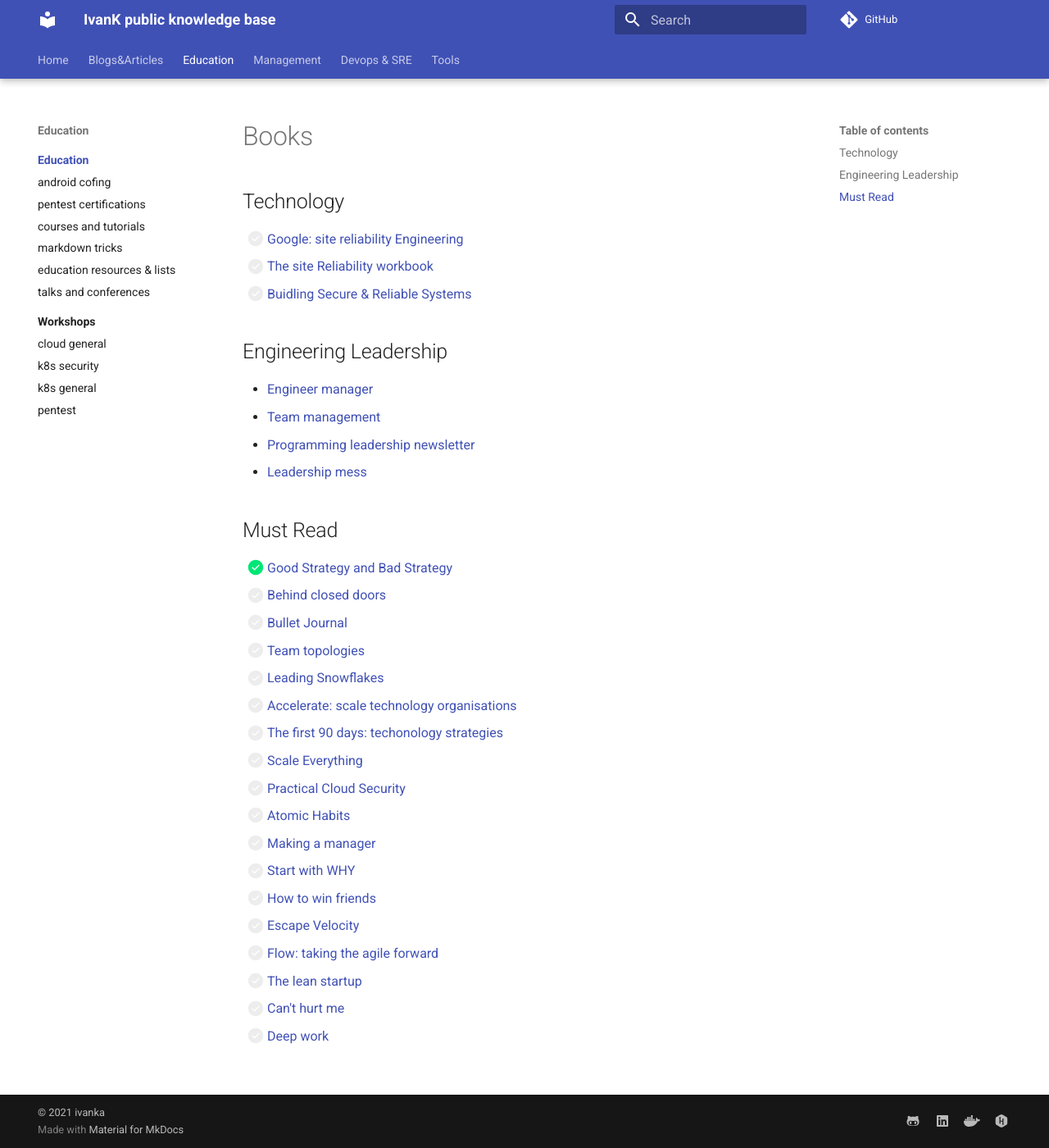
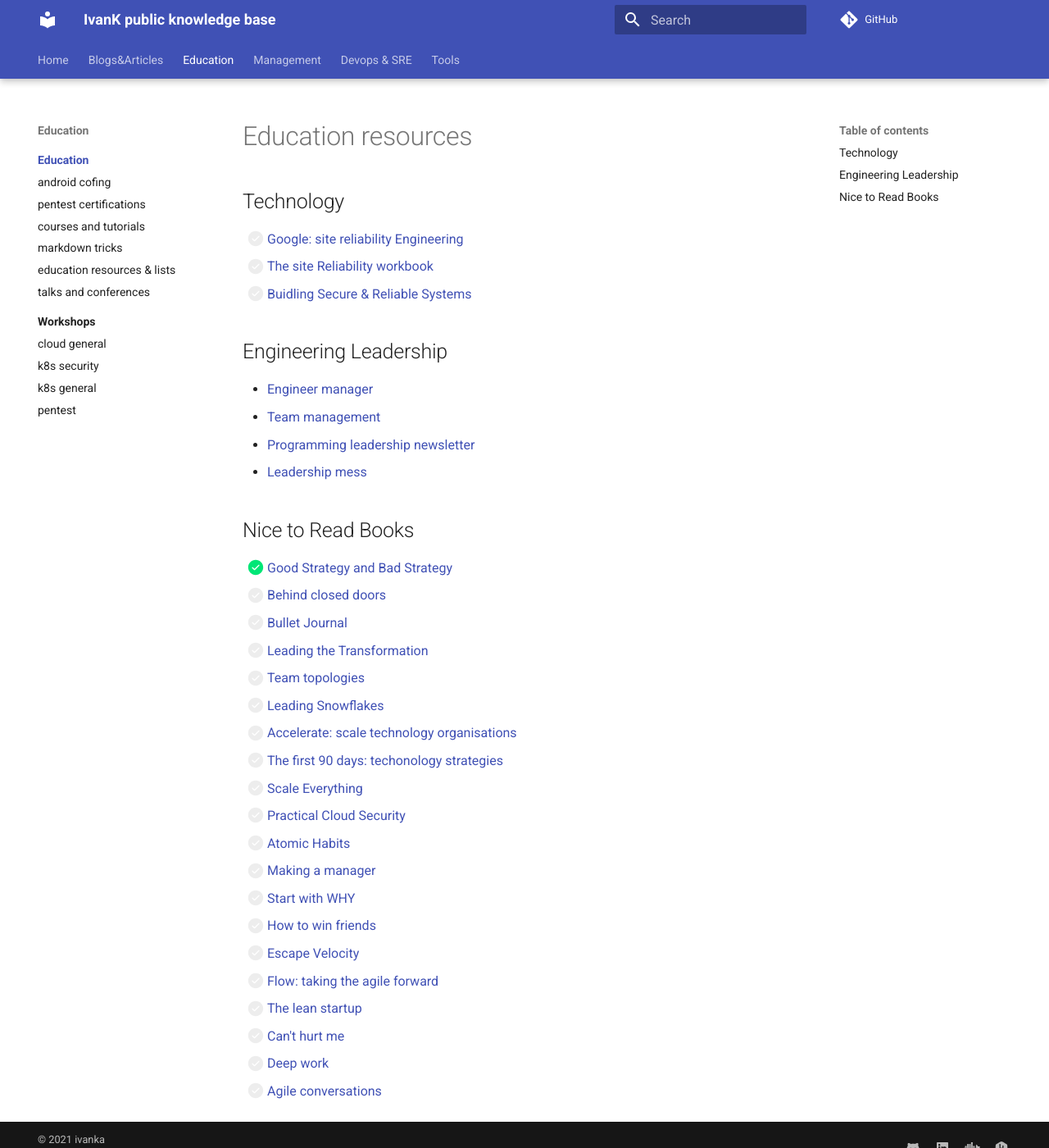
Before and after one commit to ivankatliarchuk/knowledge-base, an MkDocs documentation site: the page built from docs/education/index.md, in a window 1280 px wide and 1400 px high. Shown: the whole window at 82% size. Built offline with MkDocs 1.6.1 and Material for MkDocs 9.7.7, drawn with Linux system fonts in a browser that asks for light colours; comment, search, counter and statistics services are not loaded.

Commit message:
docs: extra books. postmortem practices

```diff
--- a/docs/education/index.md
+++ b/docs/education/index.md
@@ -1,5 +1,5 @@
 ---
-title: books
+title: books & resources
 summary: My books
 authors: ["Ivan K"]
 tags: ["education", "books", "reading"]
@@ -7,7 +7,7 @@ date: 2021-03-08
 published: true
 ---
 
-# Books
+# Education resources
 
 ## Technology
 
@@ -22,11 +22,12 @@ published: true
 - [Programming leadership newsletter](https://marcusblankenship.com/category/blog/daily-writing/)
 - [Leadership mess](https://johnpcutler.github.io/tbm2020/#tbm-35-53-basic-prioritization-questions-and-when-to-converge-on-a-solution)
 
-## Must Read
+## Nice to Read Books
 
 - [x] [Good Strategy and Bad Strategy][good-bad-strategy]
 - [ ] [Behind closed doors]()
 - [ ] [Bullet Journal](https://bulletjournal.com/pages/book)
+- [ ] [Leading the Transformation](https://itrevolution.com/leading-the-transformation-book/)
 - [ ] [Team topologies](https://teamtopologies.com/book)
 - [ ] [Leading Snowflakes](http://leadingsnowflakes.com/)
 - [ ] [Accelerate: scale technology organisations][accelerate]
@@ -42,6 +43,7 @@ published: true
 - [ ] [The lean startup]()
 - [ ] [Can't hurt me](https://davidgoggins.com/book/)
 - [ ] [Deep work](https://www.calnewport.com/books/deep-work/)
+- [ ] [Agile conversations](https://itrevolution.com/agile-conversations/)
 
 <!-- resources -->
 [good-bad-strategy]: https://www.goodreads.com/book/show/11721966-good-strategy-bad-strategy
```
Also changed, not shown: docs/devops/examples/info.md (added, +16 -0 lines).
